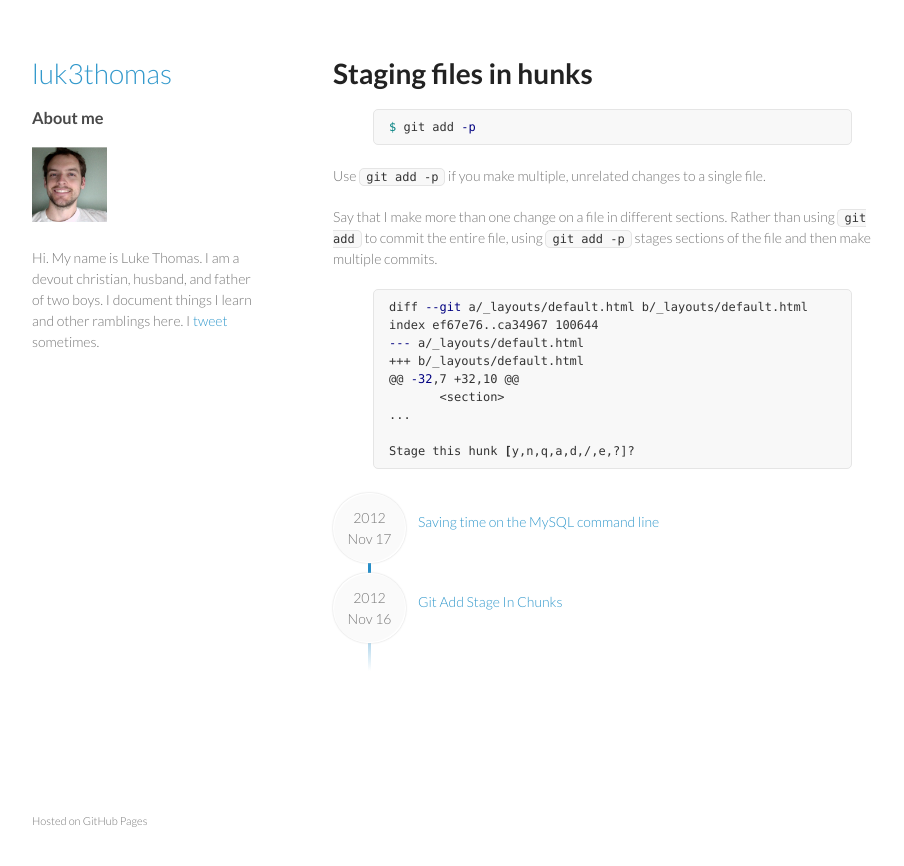
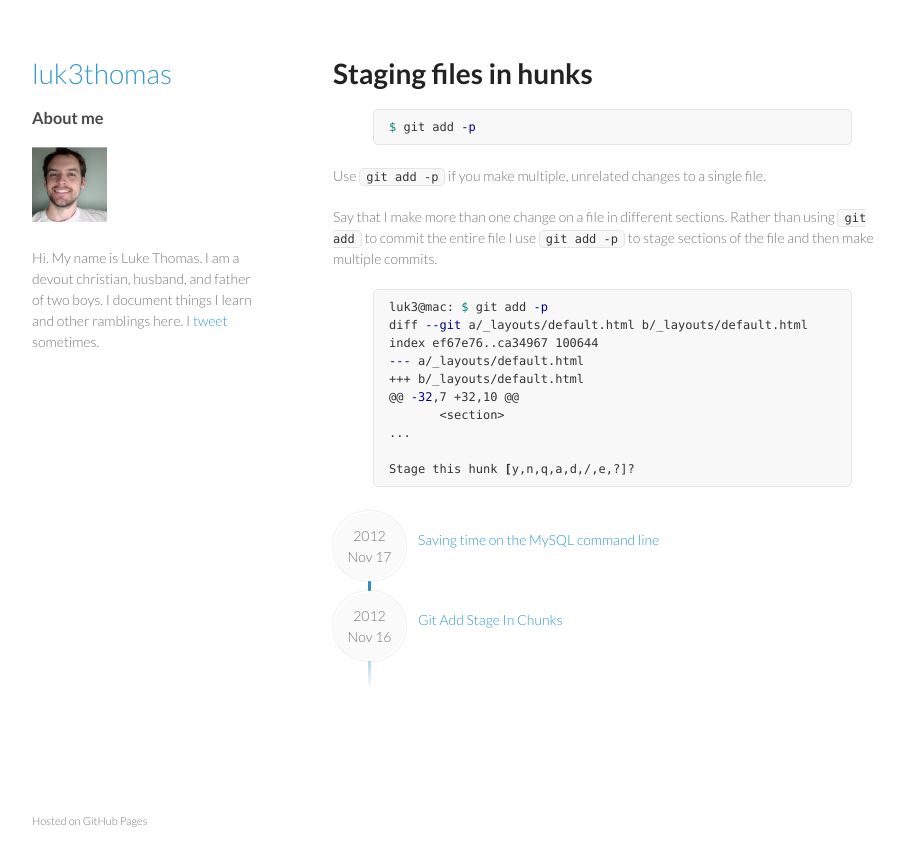
Before and after one commit to luk3thomas/luk3thomas.com, a Jekyll site: the page built from _posts/2012-11-16-git-add-stage-in-chunks.md, in a window 1280 px wide. Shown: the top 866 px of the page, without its empty margins (178-1082 px from the left). Built offline with Jekyll 4.4.1, drawn with Linux system fonts in a browser that asks for light colours.

Commit message:
random edits

````diff
--- a/_posts/2012-11-16-git-add-stage-in-chunks.md
+++ b/_posts/2012-11-16-git-add-stage-in-chunks.md
@@ -8,10 +8,10 @@ $ git add -p
 
 Use ``` git add -p ``` if you make multiple, unrelated changes to a single file.
 
-Say that I make more than one change on a file in different sections. Rather than using ``` git add ``` to commit the entire file, using ``` git add -p ``` stages sections of the file and then make multiple commits.
-
+Say that I make more than one change on a file in different sections. Rather than using ``` git add ``` to commit the entire file I use ``` git add -p ``` to stage sections of the file and then make multiple commits.
 
 {% highlight bash %}
+luk3@mac: $ git add -p
 diff --git a/_layouts/default.html b/_layouts/default.html
 index ef67e76..ca34967 100644
 --- a/_layouts/default.html
````
